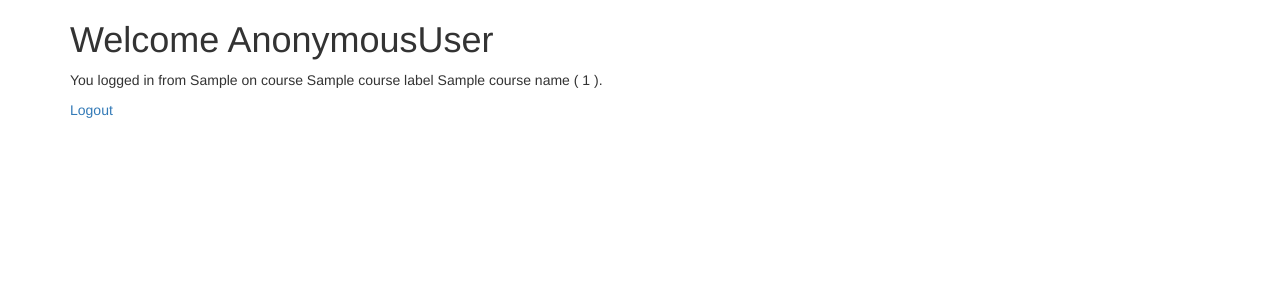
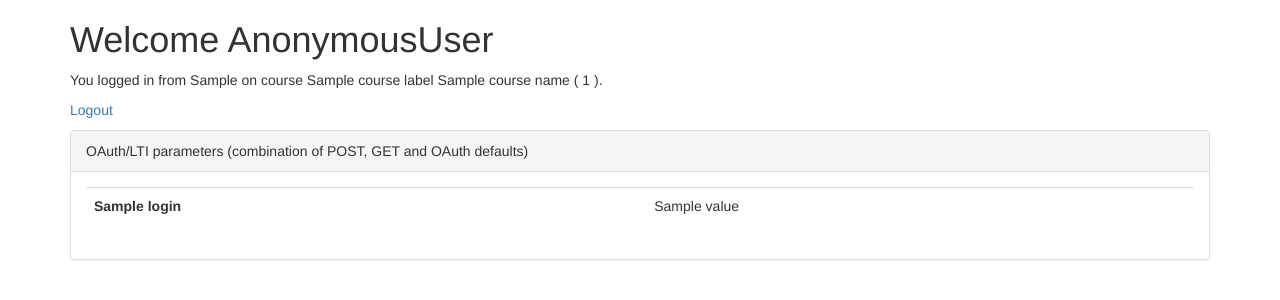
Before and after one commit to apluslms/django-lti-login, a Django app: template example/exampleapp/templates/frontpage.html in a window 1280 px wide. Shown: the top 300 px of the page. Run offline with Django 3.2, Linux system fonts and the light colour scheme; the template is opened without the code that fills it: most values are stand-ins (such as "Sample title", 1, 10 or a date in 2020); some libraries are stand-ins or nearby versions.

Commit message:
Show oauth data in example app after login

```diff
--- a/example/exampleapp/receivers.py
+++ b/example/exampleapp/receivers.py
@@ -69,6 +69,8 @@ def store_course_info(sender, **kwargs):
         session['course_label'] = course_label
         session['course_name'] = course_name
         session['course_lms'] = course_lms
+        session['lti_data'] = {k: v for k, v in oauth._params.items() if k.lstrip('_')[0].islower()}
+
 
         # Redirect to notresponded page after login
         oauth.redirect_url = reverse('frontpage')
--- a/example/exampleapp/templates/frontpage.html
+++ b/example/exampleapp/templates/frontpage.html
@@ -8,4 +8,24 @@
 	<p>
 		<a href="{% url 'logout' %}">Logout</a>
 	</p>
+
+	<div class="panel panel-default">
+		<div class="panel-heading">OAuth/LTI parameters (combination of POST, GET and OAuth defaults)</div>
+		<div class="panel-body">
+			<table class="table">
+				{% for name, value in login_data %}
+					<tr>
+						<th>{{ name }}</th>
+						{% if value is None %}
+							<td style="background: #e6e6e6"></td>
+						{% elif name|default:""|slice:"-4:" == "_url" %}
+							<td><a href="{{ value }}">{{ value }}</a></td>
+						{% else %}
+							<td>{{ value }}</td>
+						{% endif %}
+					</tr>
+				{% endfor %}
+			</table>
+		</div>
+	</div>
 {% endblock %}
--- a/example/exampleapp/views.py
+++ b/example/exampleapp/views.py
@@ -8,6 +8,7 @@ def frontpage(request):
     if authed:
         context = {k: request.session[k] for k in ('course_lms', 'course_id', 'course_label', 'course_name')}
         context['user'] = request.user
+        context['login_data'] = sorted(request.session['lti_data'].items())
         return render(request, 'frontpage.html', context)
     else:
         context = {'lti_keys': LTIClient.objects.all().order_by('description', 'key')}
```
